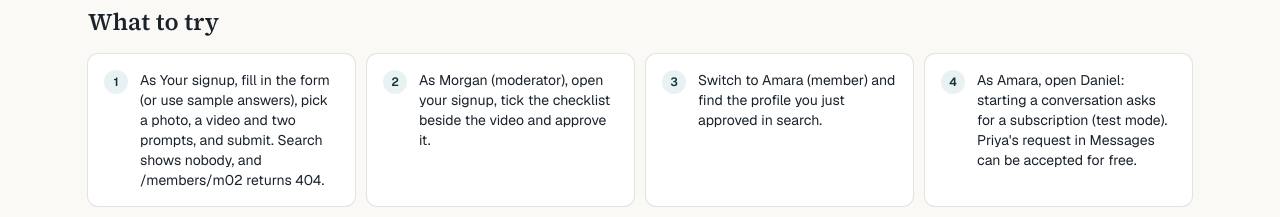
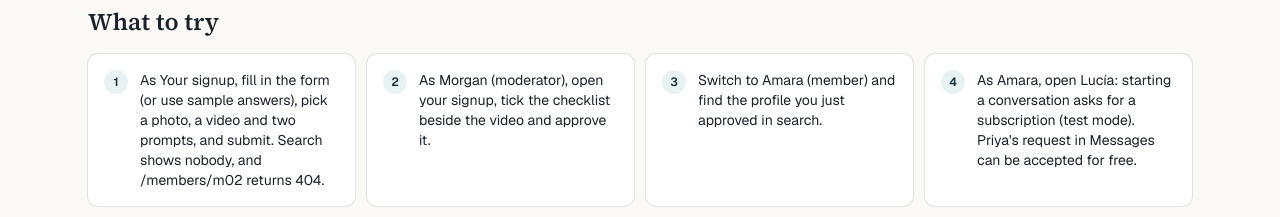
Before and after one commit to BereketAbera/verified-community-gate, a Next.js app: page / in a window 1280 px wide. Shown: the part 1269-1486 px from the top of the page. Built offline with nearby package versions, Linux system fonts and the light colour scheme; no server answers.

Commit message:
Point What to try step 4 at Lucía, whose page asks for a subscription
Amara already has a conversation with Daniel (seed thread c1), so his page
shows Open conversation and no subscription prompt.

```diff
--- a/app/page.tsx
+++ b/app/page.tsx
@@ -42,7 +42,7 @@ const STEPS = [
   "As Your signup, fill in the form (or use sample answers), pick a photo, a video and two prompts, and submit. Search shows nobody, and /members/m02 returns 404.",
   "As Morgan (moderator), open your signup, tick the checklist beside the video and approve it.",
   "Switch to Amara (member) and find the profile you just approved in search.",
-  "As Amara, open Daniel: starting a conversation asks for a subscription (test mode). Priya's request in Messages can be accepted for free.",
+  "As Amara, open Lucía: starting a conversation asks for a subscription (test mode). Priya's request in Messages can be accepted for free.",
   "As Amara, report Samuel. He already has two reports, so yours hides him until a moderator reviews them.",
   "As Amara, set your video to private, then replace it: your profile goes back to review and disappears.",
   "As Riley (admin), suspend a member, then reinstate them: they return to the status they had before.",
```
